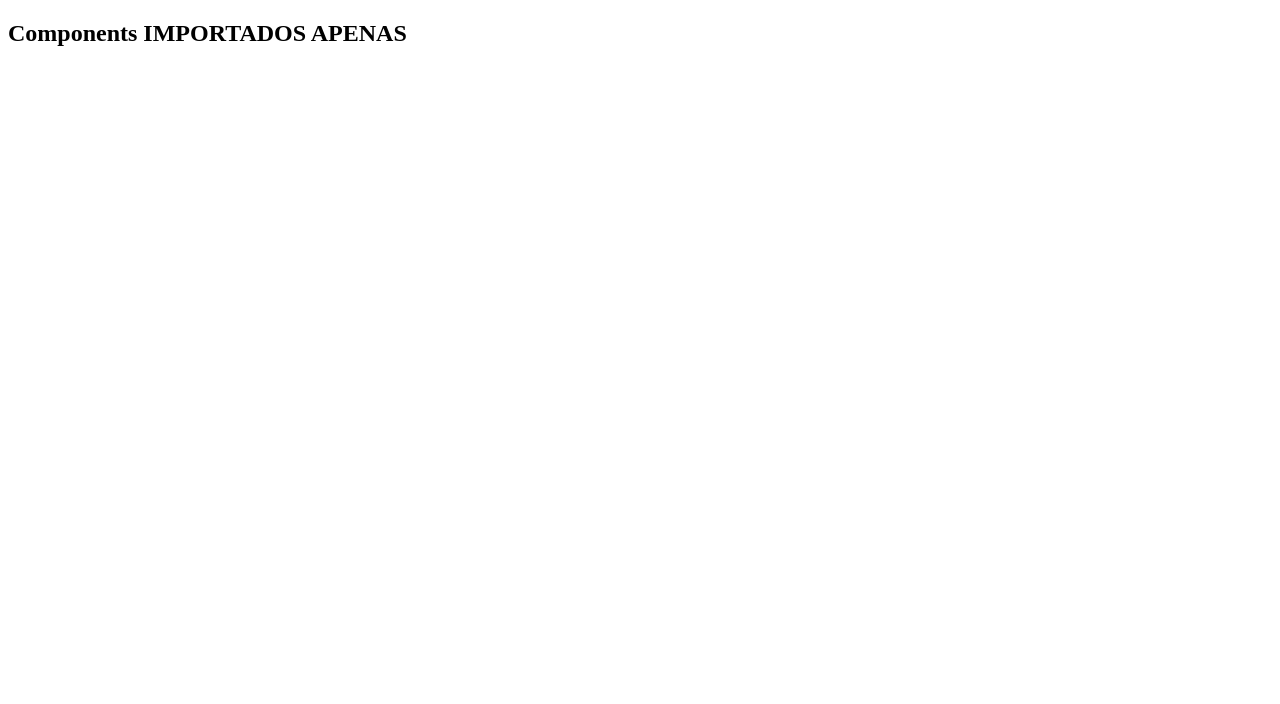
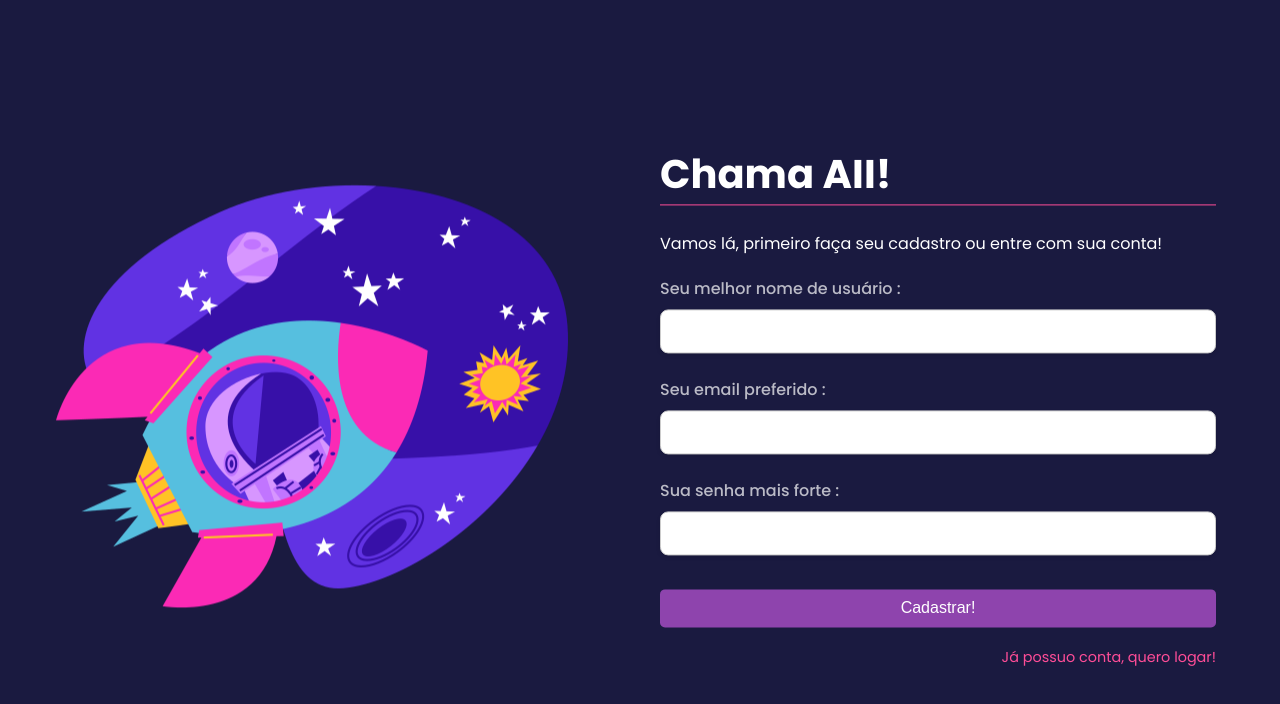
Before and after one commit to yyhago/CHAMAAI-Project, a React (Create React App) app in the folder frontend/: page / in a window 1280 px wide. Shown: the top 704 px of the page. Built offline with nearby package versions, Linux system fonts and the light colour scheme.

Commit message:
Styles and conclusion Sign Up for page

```diff
--- a/frontend/src/components/formInput/FormInput.tsx
+++ b/frontend/src/components/formInput/FormInput.tsx
@@ -1,4 +1,6 @@
 import React from "react";
+
+import './Styles.css'
 
 // Interface para os props que o componente vai receber
 interface formInputProps {
--- /dev/null
+++ b/frontend/src/components/formInput/Styles.css
@@ -0,0 +1,31 @@
+/* Container do grupo de formulário */
+.form-group {
+  display: flex;
+  flex-direction: column;
+  margin-bottom: 1.5rem;
+  width: 100%;
+}
+
+.form-group label {
+  font-size: 1rem;
+  color: var(--placeholder-color);
+  margin-bottom: 0.5rem;
+  font-weight: 500;
+}
+
+
+.form-input {
+  padding: 0.75rem 1rem;
+  font-size: 1rem;
+  border: 1px solid #ccc;
+  border-radius: 0.5rem;
+  outline: none;
+  box-shadow: 0 2px 4px rgba(0, 0, 0, 0.1);
+  transition: border-color 0.3s ease, box-shadow 0.3s ease;
+}
+
+
+.form-input:focus {
+  border-color: #007bff;
+  box-shadow: 0 0 0 0.2rem rgba(38, 143, 255, 0.25);
+}
--- a/frontend/src/components/illustation/Illustration.tsx
+++ b/frontend/src/components/illustation/Illustration.tsx
@@ -1,9 +1,12 @@
 import React from "react";
+
+const Rocket = require('../../assets/images/rocket_signup.png');
+
 
 const Illustration: React.FC = () => {
   return(
     <div className="illustation">
-      <img src="../../assets/images/rocket_signup.png" alt='illustation signup'/>
+      <img src={Rocket} alt='illustation signup'/>
     </div>
   )
 }
--- a/frontend/src/components/signupButton/SignupButton.tsx
+++ b/frontend/src/components/signupButton/SignupButton.tsx
@@ -1,4 +1,6 @@
 import React from "react";
+
+
 
 // Interface para mostrar os props que irão para meu componente
 interface signupButtonProps{
--- a/frontend/src/index.tsx
+++ b/frontend/src/index.tsx
@@ -4,6 +4,7 @@ import ReactDOM from 'react-dom/client';
 import Signup from './pages/signup/Signup';
 
 import App from './App';
+import './styles/global.css'
 
 
 const root = ReactDOM.createRoot(
--- a/frontend/src/pages/signup/Signup.tsx
+++ b/frontend/src/pages/signup/Signup.tsx
@@ -1,12 +1,59 @@
 import React, {useState} from "react";
+
+import './Styles.css'
 
 import FormInput from "../../components/formInput/FormInput";
 import Illustration from "../../components/illustation/Illustration";
 import SignupButton from "../../components/signupButton/SignupButton";
 
 const Signup: React.FC = () => {
+
+  const [username, setUsername] = useState('')
+  const [email, setEmail] = useState('')
+  const [password, setPassword] = useState('')
+
+  const handleSignup = () => {
+    console.log('Cadastrando: ', {username, email, password})
+  }
+
   return(
-    <h2>Components IMPORTADOS APENAS</h2>
+    <div className="signup-page">
+
+      <div className="left-section">
+        <Illustration /> {/*Illustração*/}
+      </div>
+
+      <div className="right-section">
+        <h2>Chama AII!</h2>
+        <p>Vamos lá, primeiro faça seu cadastro ou entre com sua conta!</p>
+
+        <FormInput
+          label="Seu melhor nome de usuário :"
+          type="text"
+          value={username}
+          onChange={(e) => setUsername(e.target.value)}
+        />
+
+        <FormInput
+          label="Seu email preferido :"
+          type="email"
+          value={email}
+          onChange={(e) => setEmail(e.target.value)}
+        />
+
+        <FormInput
+          label="Sua senha mais forte :"
+          type="password"
+          value={password}
+          onChange={(e) => setPassword(e.target.value)}
+        />
+
+        <SignupButton text="Cadastrar!" onClick={handleSignup}/>
+
+        <p className="footer">Já possuo conta, quero logar!</p>
+      </div>
+
+    </div>
   )
 }
 
--- /dev/null
+++ b/frontend/src/pages/signup/Styles.css
@@ -0,0 +1,65 @@
+.signup-page {
+  display: flex;
+  position: absolute;
+  top: 50%;
+  left: 50%;
+  transform: translate(-50%, -50%);
+}
+
+.left-section {
+  flex: 1;
+  display: flex;
+  justify-content: center;
+  align-items: center;
+  padding: 20px;
+}
+
+.right-section {
+  flex: 1;
+  display: flex;
+  flex-direction: column;
+  justify-content: center;
+  padding: 50px;
+  width: 600px;
+}
+
+h2 {
+  font-size: 2.5em;
+  margin-bottom: 10px;
+  border-bottom: 1px solid var(--accent-color);
+}
+
+p {
+  margin-bottom: 20px;
+}
+
+button {
+  background-color: #8E44AD;
+  color: white;
+  border: none;
+  padding: 10px 20px;
+  border-radius: 5px;
+  cursor: pointer;
+  font-size: 1em;
+  margin-top: 10px;
+}
+
+button:hover {
+  background-color: #713688;
+}
+
+p:last-child {
+  margin-top: 20px;
+  font-size: 0.9em;
+}
+
+.footer{
+  text-align: end;
+  color: var(--accent-color);
+}
+
+.footer:hover{
+  cursor: pointer;
+  text-align: end;
+  color:rgb(203, 26, 183);
+}
--- /dev/null
+++ b/frontend/src/styles/global.css
@@ -0,0 +1,21 @@
+/* Importação da fonte do Google Fonts */
+@import url('https://fonts.googleapis.com/css2?family=Poppins:wght@100;200;300;400;500;600;700;800;900&display=swap');
+
+
+:root {
+  --background-color: #1a1a40;
+  --primary-color: #7C4DFF;
+  --secondary-color: #00A1E0;
+  --accent-color: #FF4D97;
+  --text-color: #FFFFFF;
+  --placeholder-color: rgba(255, 255, 255, 0.7);
+}
+
+
+body {
+  margin: 0;
+  padding: 0;
+  font-family: "Poppins", sans-serif;
+  background-color: var(--background-color);
+  color: var(--text-color);
+}
```
